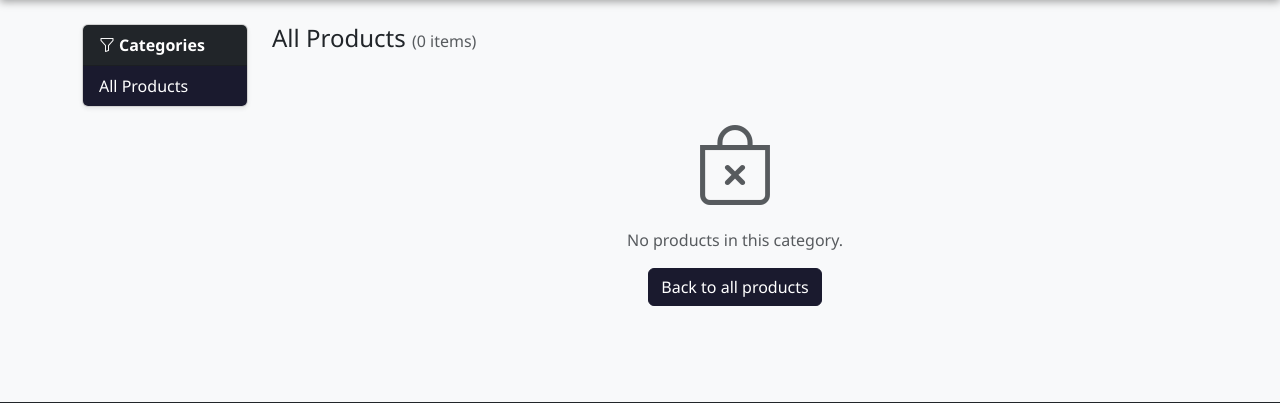
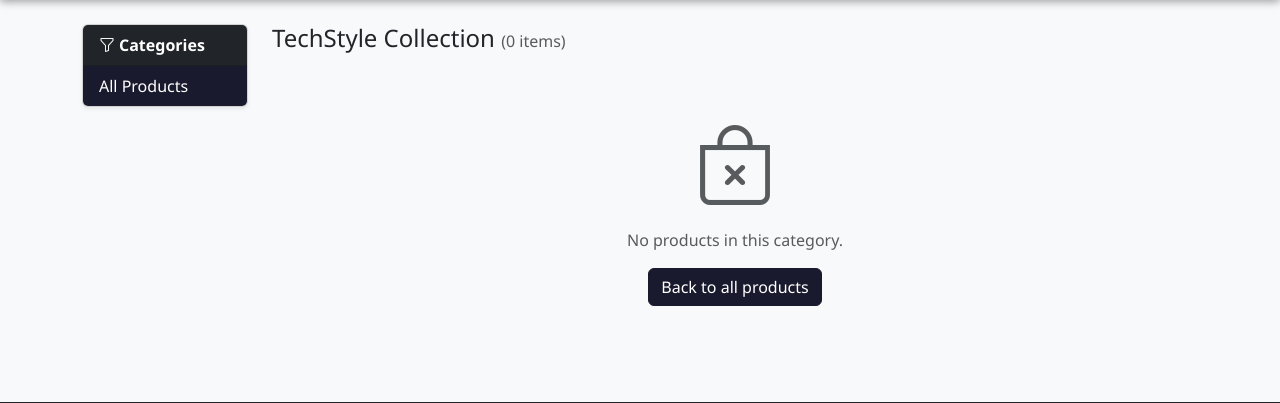
Before and after one commit to itcne25/techstyle, a Flask app: page / in a window 1280 px wide. Shown: the part 60-463 px from the top of the page. Run offline with Flask 3, Linux system fonts and the light colour scheme; data that the repository does not hold is empty.

Commit message:
feat(shop): label the catalogue TechStyle Collection

```diff
--- a/templates/index.html
+++ b/templates/index.html
@@ -40,7 +40,7 @@
         {% elif current_category %}
           {{ current_category }}
         {% else %}
-          All Products
+          TechStyle Collection
         {% endif %}
         <small class="text-muted fs-6">({{ products|length }} items)</small>
       </h4>
```
